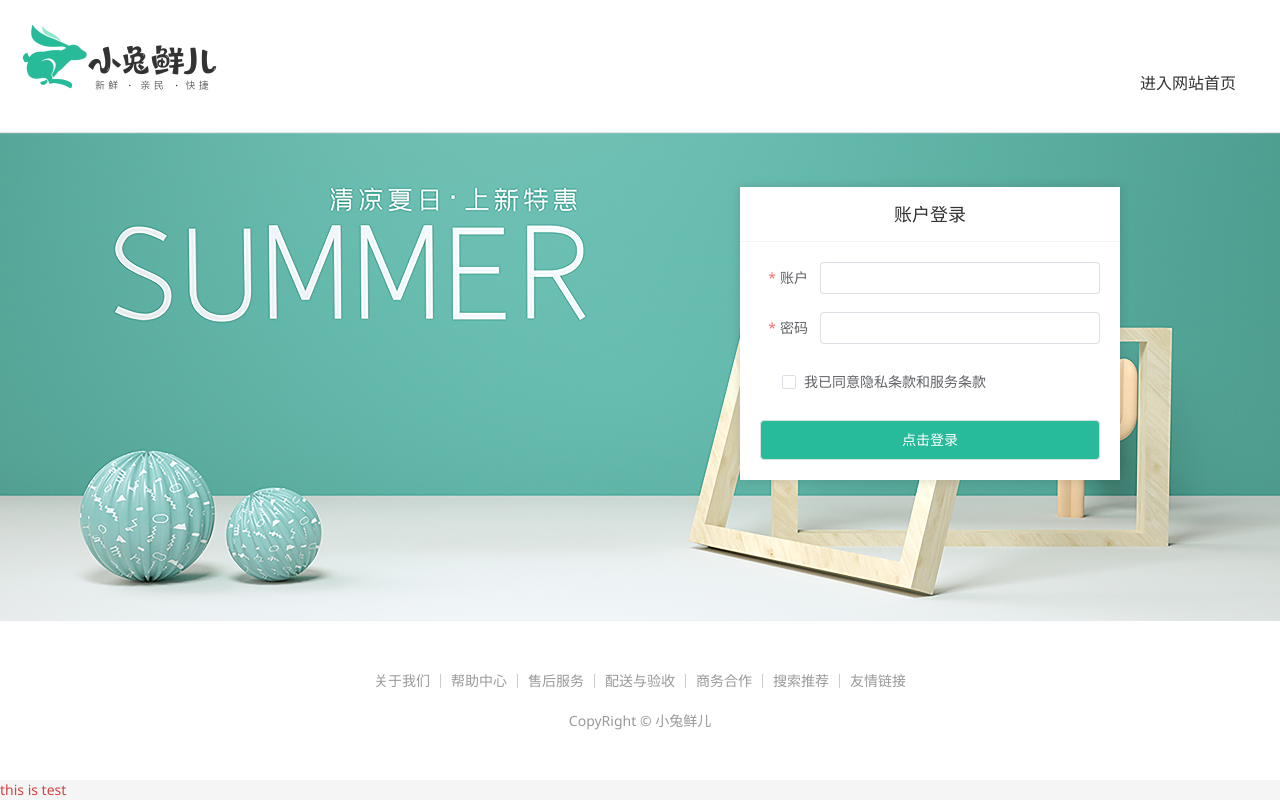
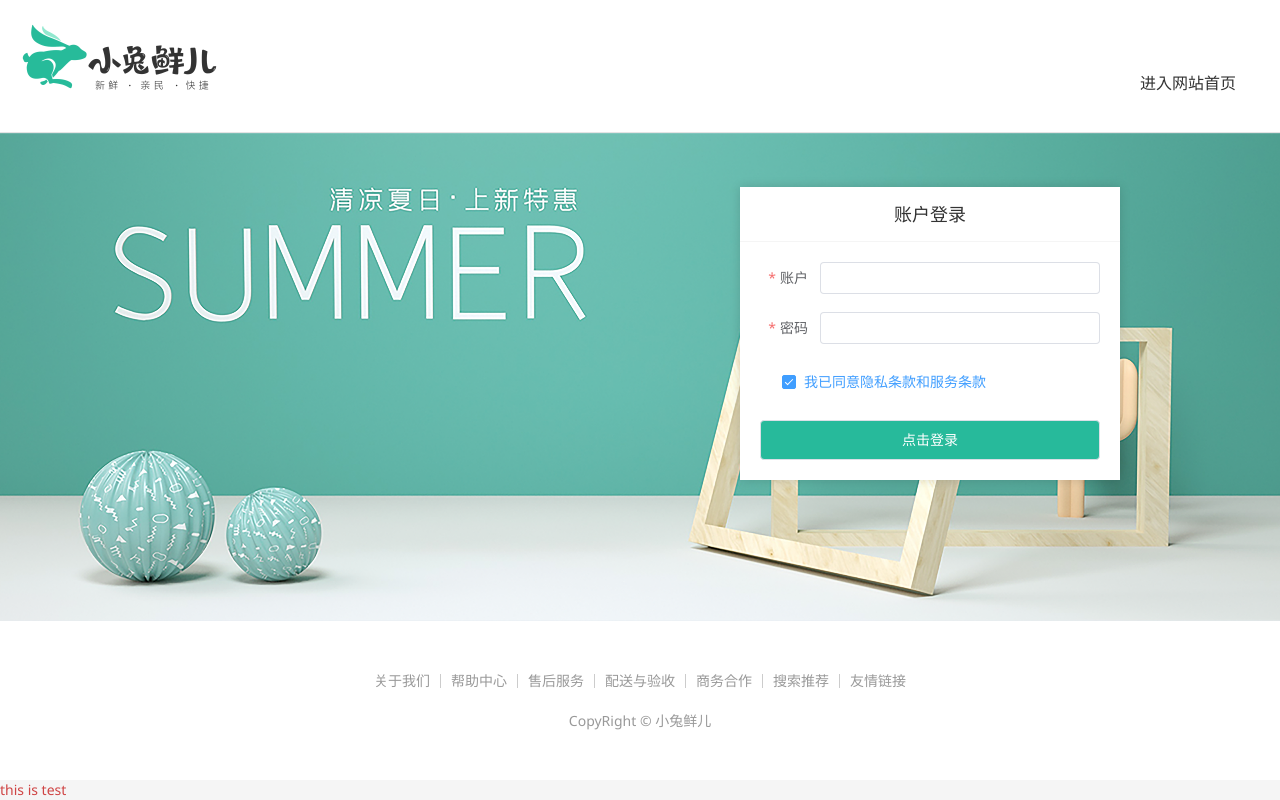
Before and after one commit to Nightmare-gg/vue3-rabbit, a Vue app: page /login in a window 1280 px wide. Built offline with nearby package versions, Linux system fonts and the light colour scheme; a small style sheet from the web is missing.

Commit message:
登录-自定义校验规则

```diff
--- a/src/views/Login/Index.vue
+++ b/src/views/Login/Index.vue
@@ -1,10 +1,12 @@
 <script setup>
 // 表单校验(账号+密码)
+import { inRange } from 'lodash';
 import {ref} from 'vue'
 // 1.准备表单对象
 const form = ref({
   account: '',
-  password: ''
+  password: '',
+  agree: true,
 })
 
 // 2.准备规则对象
@@ -15,6 +17,19 @@
   password: [
     {required: true, message: '密码不能为空', trigger: 'blur'},
     {min: 6, max: 14,message: '密码长度为6-14个字符',trigger: 'blur'}
+  ],
+  argee: [
+    {
+      validator: (rule,value,callback)=> {
+        // 自定义校验逻辑
+        // 勾选就通过 不勾选就不通过
+        if(value) {
+          callback()
+        }else {
+          callback(new Error('请勾选协议'))
+        }
+      }
+    }
   ]
 }
 </script>
@@ -49,8 +64,8 @@
               <el-form-item prop="password" label="密码">
                 <el-input v-model="form.password"/>
               </el-form-item>
-              <el-form-item label-width="22px">
-                <el-checkbox  size="large">
+              <el-form-item prop="agree" label-width="22px">
+                <el-checkbox v-model="form.agree"  size="large">
                   我已同意隐私条款和服务条款
                 </el-checkbox>
               </el-form-item>
```
